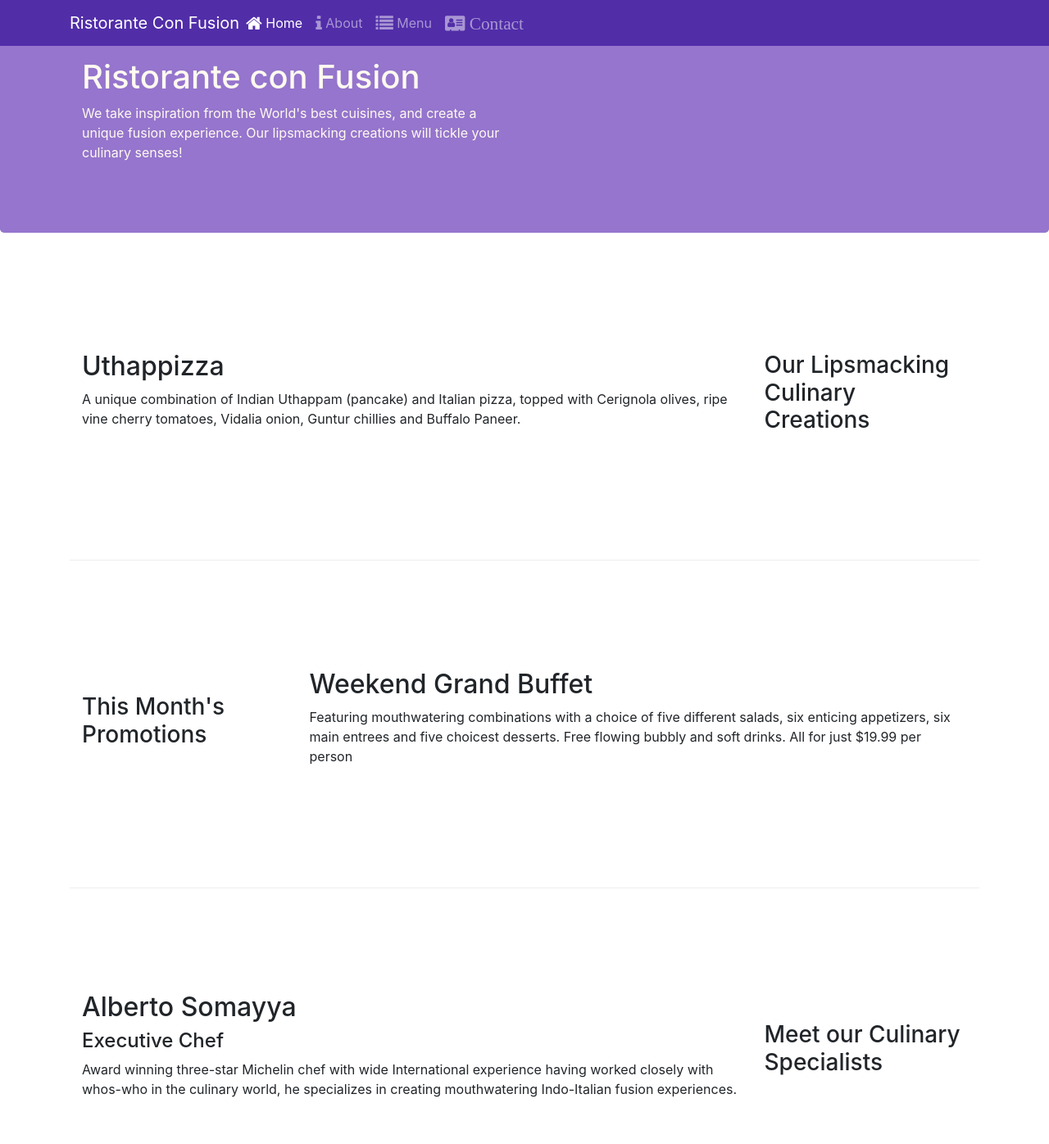
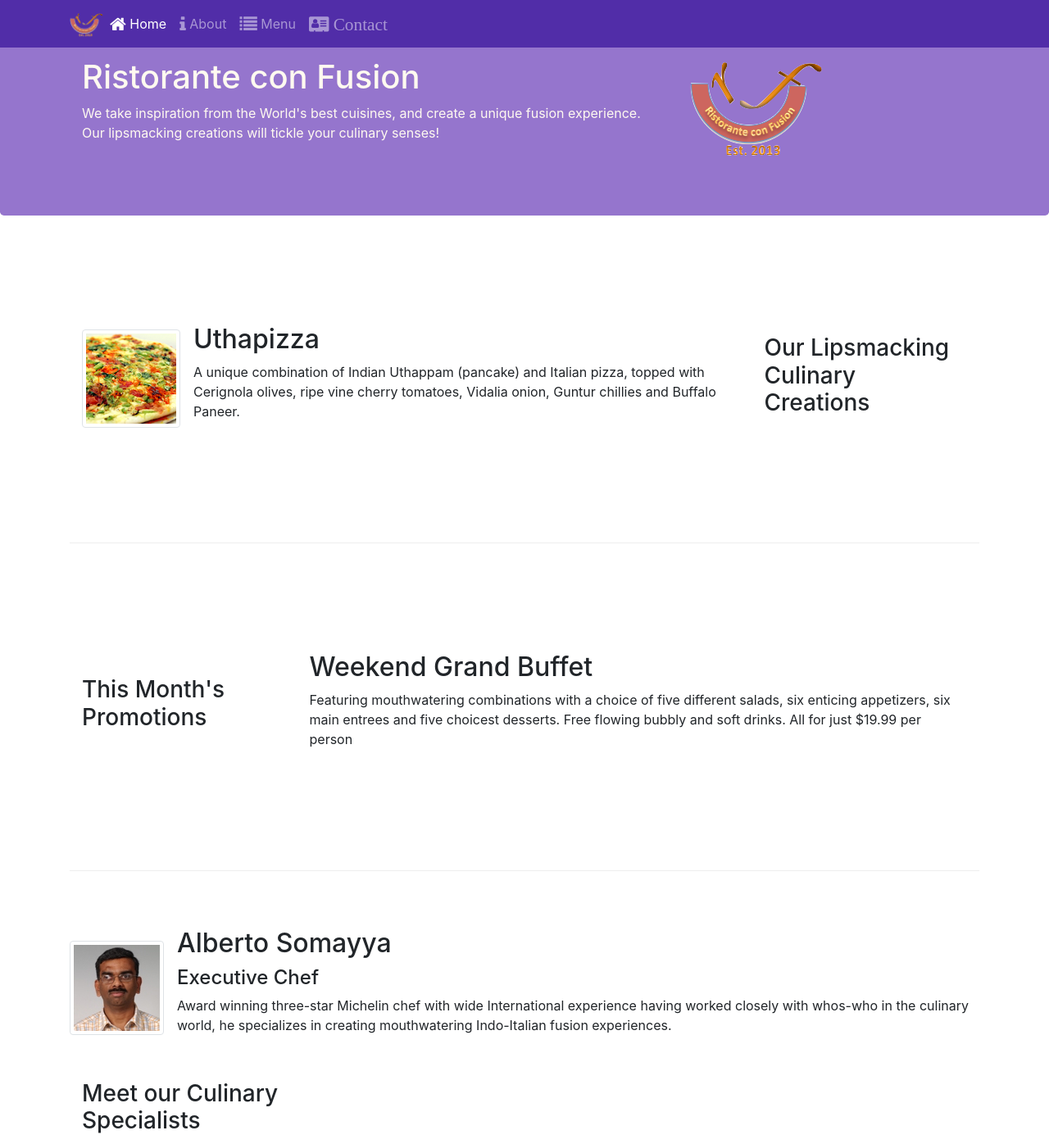
Before and after one commit to arindamkeswani/bootstrap, a website: page index.html in a window 1280 px wide. Shown: the top 1396 px of the page at 82% size. Drawn offline with nearby package versions, Linux system fonts and the light colour scheme.

Commit message:
Images and Media

```diff
--- a/index.html
+++ b/index.html
@@ -18,10 +18,11 @@
 <body>
     <nav class="navbar navbar-dark navbar-expand-sm fixed-top">
         <div class="container">
+
             <button class="navbar-toggler" type="button" data-toggle="collapse" data-target="#Navbar">
                 <span class="navbar-toggler-icon"></span>
             </button>
-            <a class="navbar-brand mr-auto" href="#">Ristorante Con Fusion</a>
+            <a class="navbar-brand mr-auto" href="#"><img src="img/logo.png" height="30" width="41"></a>
             <div class="collapse navbar-collapse" id="Navbar">
                 <ul class="navbar-nav mr-auto">
                     <li class="nav-item active"><a class="nav-link" href="#"><span class="fa fa-home fa-lg"></span> Home</a></li>
@@ -37,11 +38,12 @@
     <header class="jumbotron">
         <div class="container">
             <div class="row row-header">
-                <div class="col-12 col-sm-6">
+                <div class="col-12 col-sm-8">
                     <h1>Ristorante con Fusion</h1>
                     <p>We take inspiration from the World's best cuisines, and create a unique fusion experience. Our lipsmacking creations will tickle your culinary senses!</p>
                 </div>
-                <div class="col-12 col-sm">
+                <div class="col-12 col-sm align-self-center">
+                    <img src="img/logo.png" class="img-fluid">
                 </div>
             </div>
         </div>
@@ -53,8 +55,24 @@
                 <h3>Our Lipsmacking Culinary Creations</h3>
             </div>
             <div class="col col-sm order-sm-first col-md">
-                <h2>Uthappizza</h2>
-                <p>A unique combination of Indian Uthappam (pancake) and Italian pizza, topped with Cerignola olives, ripe vine cherry tomatoes, Vidalia onion, Guntur chillies and Buffalo Paneer.</p>
+
+                <div class="media">
+                    <img class="d-flex mr-3 img-thumbnail align-self-center" src="img/uthappizza.png" alt="Uthappizza">
+
+                    <div class="media-body">
+                        <h2 class="mt-0">Uthapizza</h2>
+                        <p class="d-none d-sm-block">
+                            A unique combination of Indian Uthappam (pancake) and
+                            Italian pizza, topped with Cerignola olives, ripe vine
+                            cherry tomatoes, Vidalia onion, Guntur chillies and
+                            Buffalo Paneer.
+                        </p>
+                    </div>
+
+                </div>
+
+                <!-- <h2>Uthappizza</h2>
+                <p>A unique combination of Indian Uthappam (pancake) and Italian pizza, topped with Cerignola olives, ripe vine cherry tomatoes, Vidalia onion, Guntur chillies and Buffalo Paneer.</p> -->
             </div>
         </div>
 
@@ -73,12 +91,18 @@
             <div class="col-12 col-sm-4 order-sm-last col-md-3">
                 <h3>Meet our Culinary Specialists</h3>
             </div>
-            <div class="col col-sm order-sm-first col-md">
-                <h2>Alberto Somayya</h2>
+            <div class="media">
+                <img class="d-flex mr-3 img-thumbnail align-self-center" src="img/alberto.png" alt="Alberto Somayya">
+
+            <div class="media-body">
+
+                <h2 class="mt-0">Alberto Somayya</h2>
                 <h4>Executive Chef</h4>
-                <p>Award winning three-star Michelin chef with wide International experience having worked closely with whos-who in the culinary world, he specializes in creating mouthwatering Indo-Italian fusion experiences. </p>
+                <p class="d-none d-sm-block">Award winning three-star Michelin chef with wide International experience having worked closely with whos-who in the culinary world, he specializes in creating mouthwatering Indo-Italian fusion experiences. </p>
+            </div>
             </div>
         </div>
+
     </div>
 
     <footer class="footer">
```
Also changed, not shown: aboutus.html (+4 -3 lines), contactus.html (+4 -3 lines), img/alberto.png (added), img/buffet.png (added), img/logo.png (added), img/uthappizza.png (added), 1 other file.
